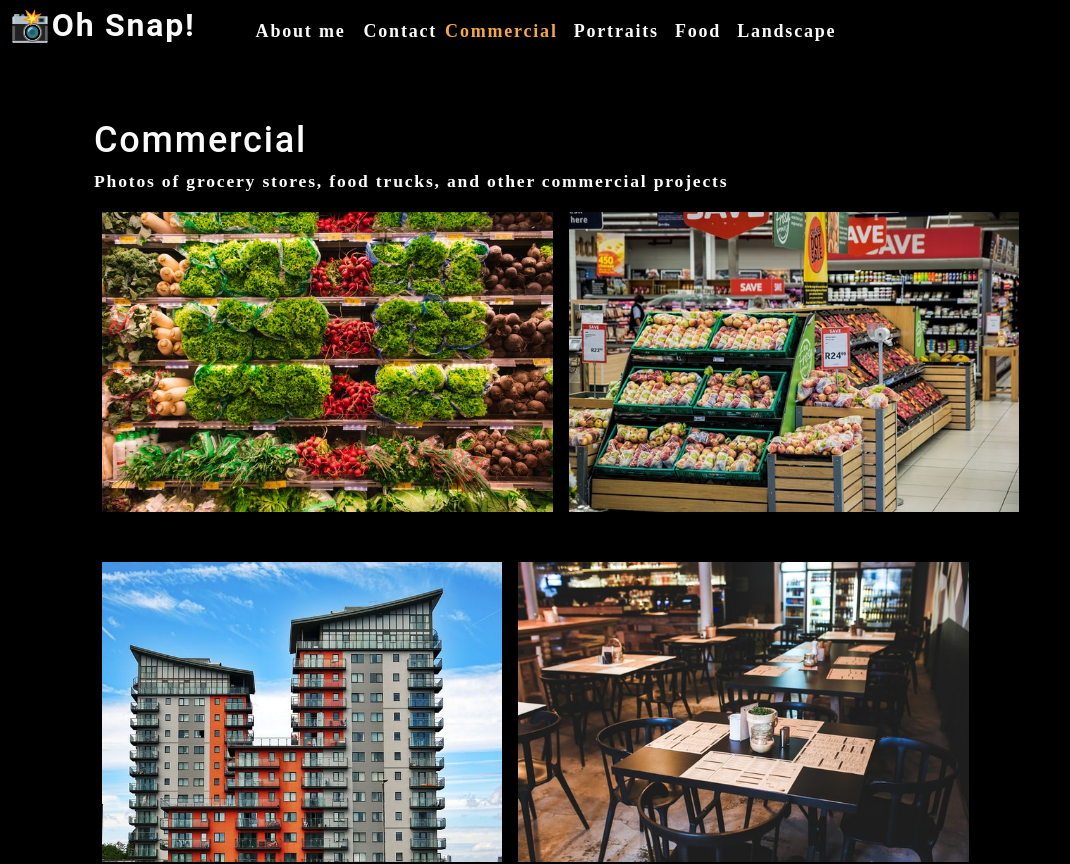
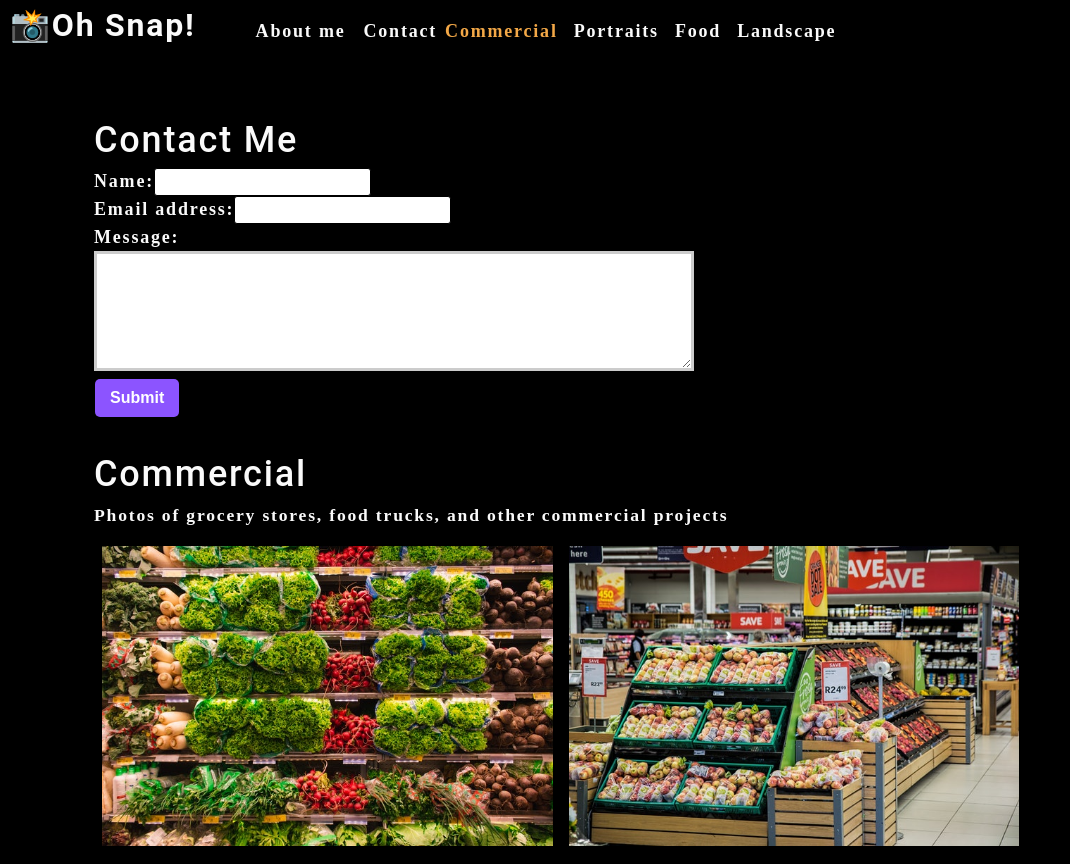
Before and after one commit to thabets/Portfolio-Builder-React, a React (Create React App) app in the folder portfolio-builder/: page / in a window 1280 px wide. Shown: the top 864 px of the page, without its empty margins (0-1070 px from the left). Built offline with nearby package versions, Linux system fonts and the light colour scheme.

Commit message:
added contact form

```diff
--- a/portfolio-builder/src/App.js
+++ b/portfolio-builder/src/App.js
@@ -2,6 +2,7 @@
 import About from "./components/About/index";
 import Nav from "./components/Nav";
 import Gallery from "./components/Gallery";
+import ContactForm from "./components/Contact";
 
 function App() {
   const [categories] = useState([
@@ -27,8 +28,10 @@
         currentCategory={currentCategory}
       ></Nav>
       <main>
+        <ContactForm></ContactForm>
         <Gallery currentCategory={currentCategory}></Gallery>
         <About></About>
+
       </main>
     </div>
   );
--- a/portfolio-builder/src/components/Contact/index.js
+++ b/portfolio-builder/src/components/Contact/index.js
@@ -1,23 +1,52 @@
-import React from "react";
+import React, { useState } from "react";
 
 function ContactForm() {
+  const [formState, setFormState] = useState({
+    name: "",
+    email: "",
+    message: "",
+  });
+  const { name, email, message } = formState;
+  function handleChange(e) {
+    setFormState({ ...formState, [e.target.name]: e.target.value });
+  }
+  function handleSubmit(e) {
+    e.preventDefault();
+    console.log(formState);
+  }
+  console.log(formState);
   return (
     <section>
       <h1>Contact Me</h1>
-      <form id="contact-form">
+      <form id="contact-form" onSubmit={handleSubmit}>
         <div>
           <label htmlFor="name">Name:</label>
-          <input type="text" name="name" />
+          <input
+            type="text"
+            defaultValue={name}
+            onChange={handleChange}
+            name="name"
+          />
         </div>
         <div>
           <label htmlFor="email">Email address:</label>
-          <input type="email" name="email" />
+          <input
+            type="email"
+            defaultValue={email}
+            onChange={handleChange}
+            name="email"
+          />
         </div>
         <div>
           <label htmlFor="message">Message:</label>
-          <textarea name="message" rows="5" />
+          <textarea
+            name="message"
+            defaultValue={message}
+            onChange={handleChange}
+            rows="5"
+          />
         </div>
-        <button type='submit'>Submit</button>
+        <button type="submit">Submit</button>
       </form>
     </section>
   );
```
